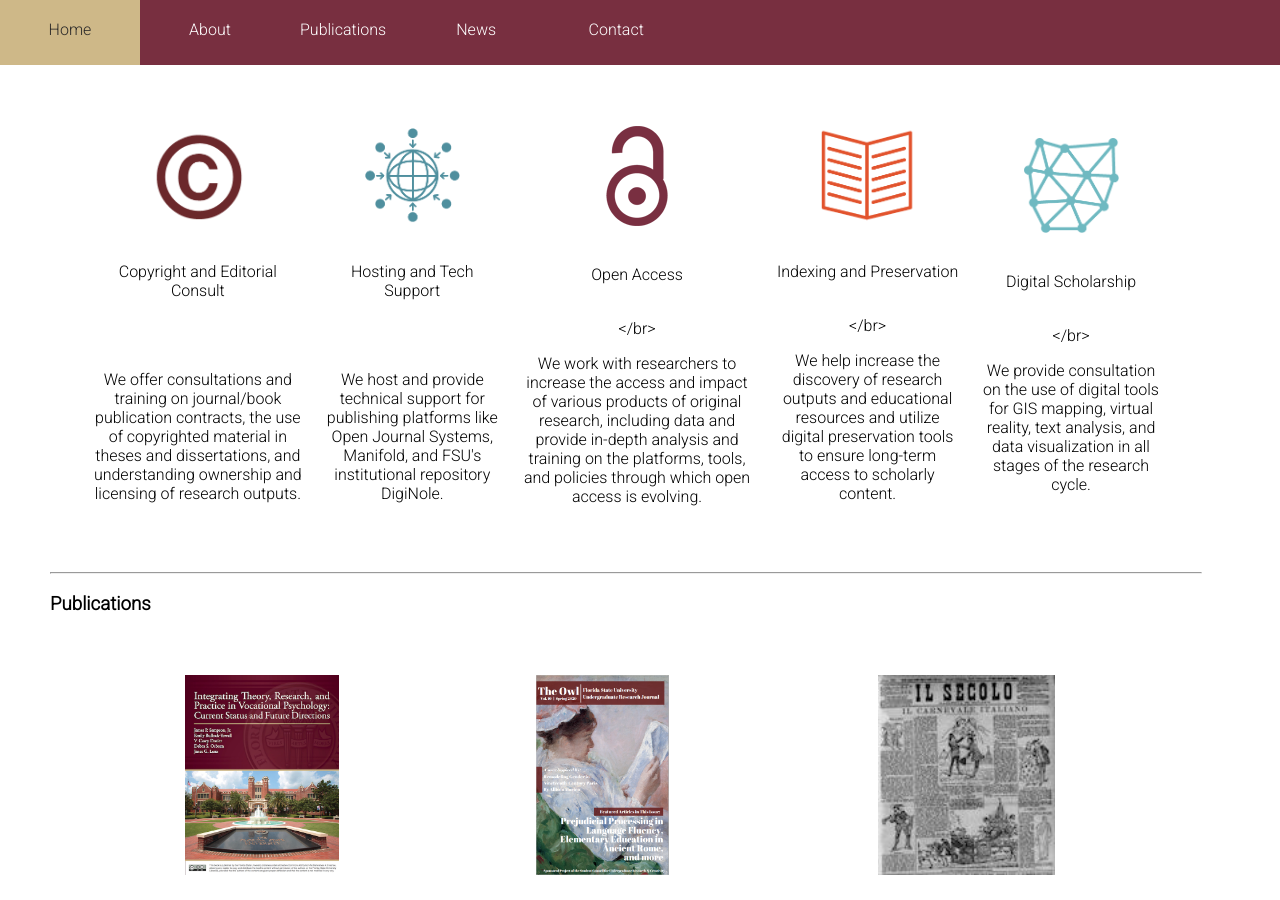
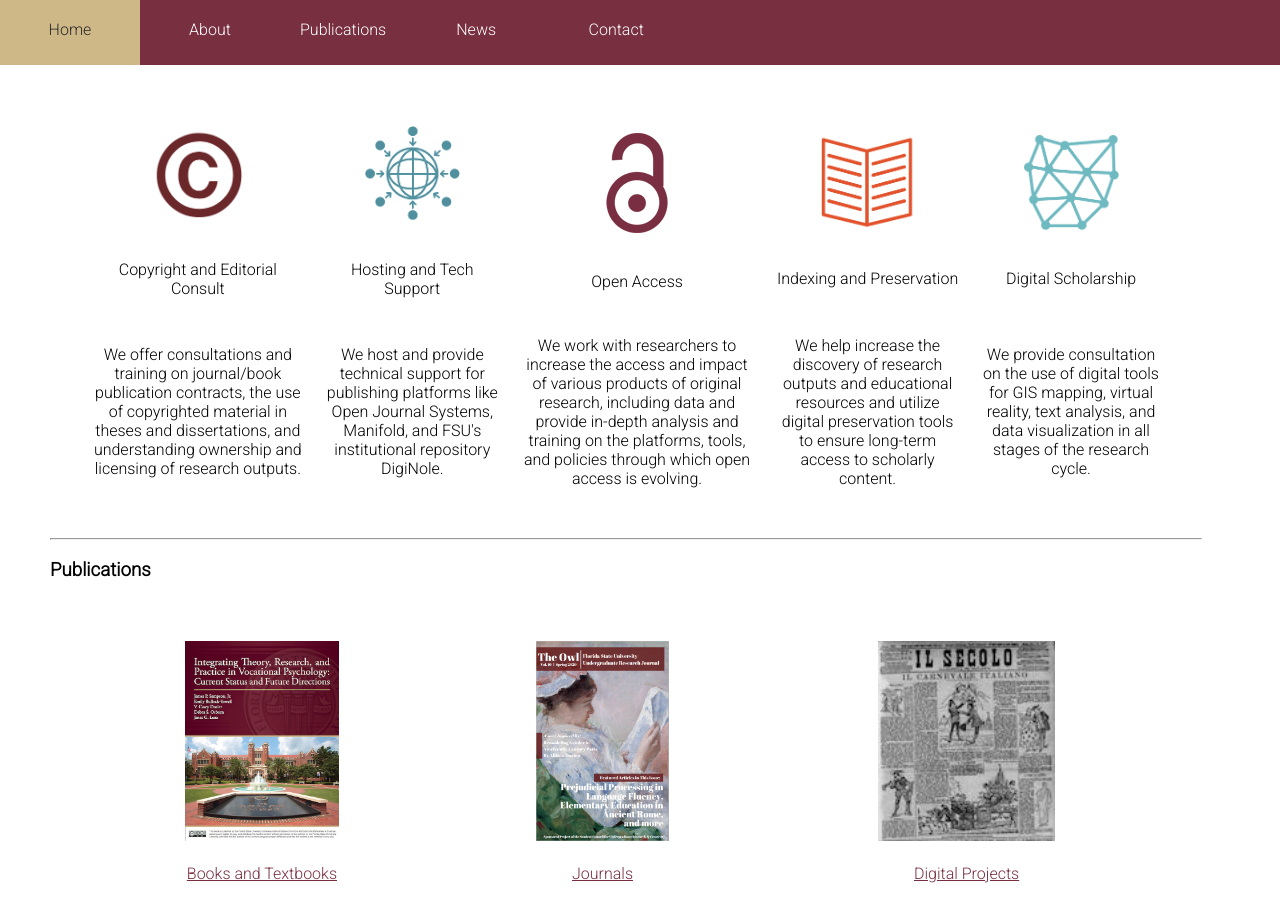
Before and after one commit to fsulibpub/fsulibpub.github.io, a Jekyll site: the page built from index.md, in a window 1280 px wide and 900 px high, scrolled down 545 px. Built offline with Jekyll 4.4.1, drawn with Linux system fonts in a browser that asks for light colours.

Commit message:
update service desc

```diff
--- a/index.md
+++ b/index.md
@@ -20,28 +20,30 @@ layout: default
     <td>
       <img class="logo" src="{{ site.baseurl }}/assets/images/logos/copyright2.png" height="95px" width="95px"/>
       <br/><br/><p>Copyright and Editorial Consult</p>
-      <br/><br/><p>We offer consultations and training on journal/book publication contracts, the use of copyrighted material in theses and dissertations, and understanding ownership and licensing of research outputs.</p>
     </td>
     <td>
       <img class="logo" src="{{ site.baseurl }}/assets/images/logos/network2.png" height="95px" width="95px"/>
       <br/><br/><p>Hosting and Tech Support</p>
-      <br/><br/><p>We host and provide technical support for publishing platforms like Open Journal Systems, Manifold, and FSU's institutional repository DigiNole.</p>
     </td>
     <td>
       <img class="logo" src="{{ site.baseurl }}/assets/images/logos/OpenAccess.png"/>
       <br/><br/><p>Open Access</p>
-      <br/></br><p>We work with researchers to increase the access and impact of various products of original research, including data and provide in-depth analysis and training on the platforms, tools, and policies through which open access is evolving.</p>
     </td>
     <td>
       <img class="logo" src="{{ site.baseurl }}/assets/images/logos/bookIcon-01.png" height="95px" width="95px"/>
       <br/><br/><p>Indexing and Preservation</p>
-      <br/></br><p>We help increase the discovery of research outputs and educational resources and utilize digital preservation tools to ensure long-term access to scholarly content.</p>
     </td>
     <td>
       <img class="logo" src="{{ site.baseurl }}/assets/images/logos/DHweb.png" height="95px" width="95px"/>
       <br/><br/><p>Digital Scholarship</p>
-      <br/></br><p>We provide consultation on the use of digital tools for GIS mapping, virtual reality, text analysis, and data visualization in all stages of the research cycle.</p>
     </td>
+  </tr>
+  <tr>
+    <td>We offer consultations and training on journal/book publication contracts, the use of copyrighted material in theses and dissertations, and understanding ownership and licensing of research outputs.</td>
+    <td>We host and provide technical support for publishing platforms like Open Journal Systems, Manifold, and FSU's institutional repository DigiNole.</td>
+    <td>We work with researchers to increase the access and impact of various products of original research, including data and provide in-depth analysis and training on the platforms, tools, and policies through which open access is evolving.</td>
+    <td>We help increase the discovery of research outputs and educational resources and utilize digital preservation tools to ensure long-term access to scholarly content.</td>
+    <td>We provide consultation on the use of digital tools for GIS mapping, virtual reality, text analysis, and data visualization in all stages of the research cycle.</td>
   </tr>
 </table>
 </div>
```
